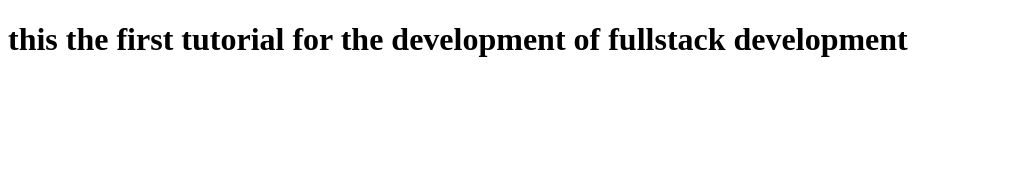
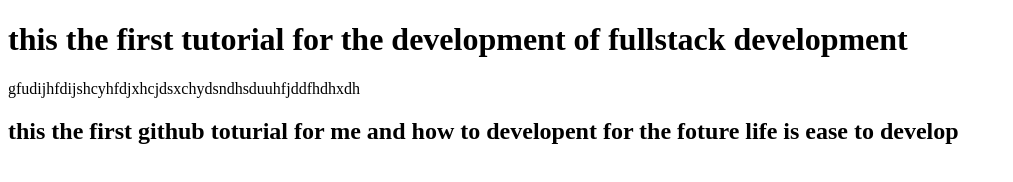
Before and after one commit to desalegntadele/javascript, a plain HTML site: page index.html in a window 1280 px wide. Shown: the whole page, without its empty margins (0-1013 px from the left). Drawn offline with Linux system fonts and the light colour scheme.

Commit message:
"well come to modified code "

```diff
--- a/index.html
+++ b/index.html
@@ -7,5 +7,7 @@
 </head>
 <body>
     <h1>this the first  tutorial for the development of fullstack development </h1>
+    <p>gfudijhfdijshcyhfdjxhcjdsxchydsndhsduuhfjddfhdhxdh</p>
+    <h2>this the first github toturial for me and how to developent for the foture life is ease to develop </h2>
 </body>
 </html>
```
